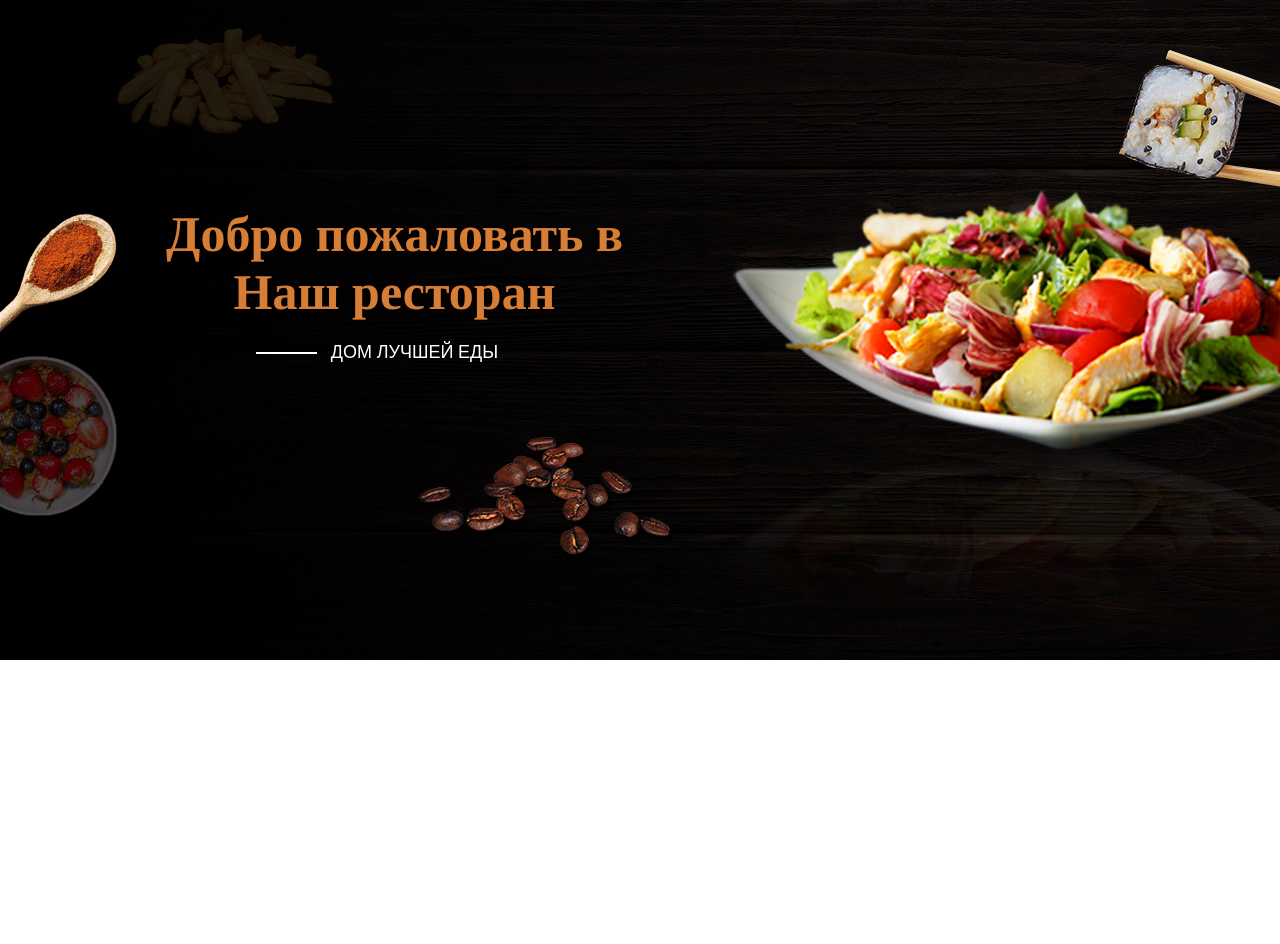
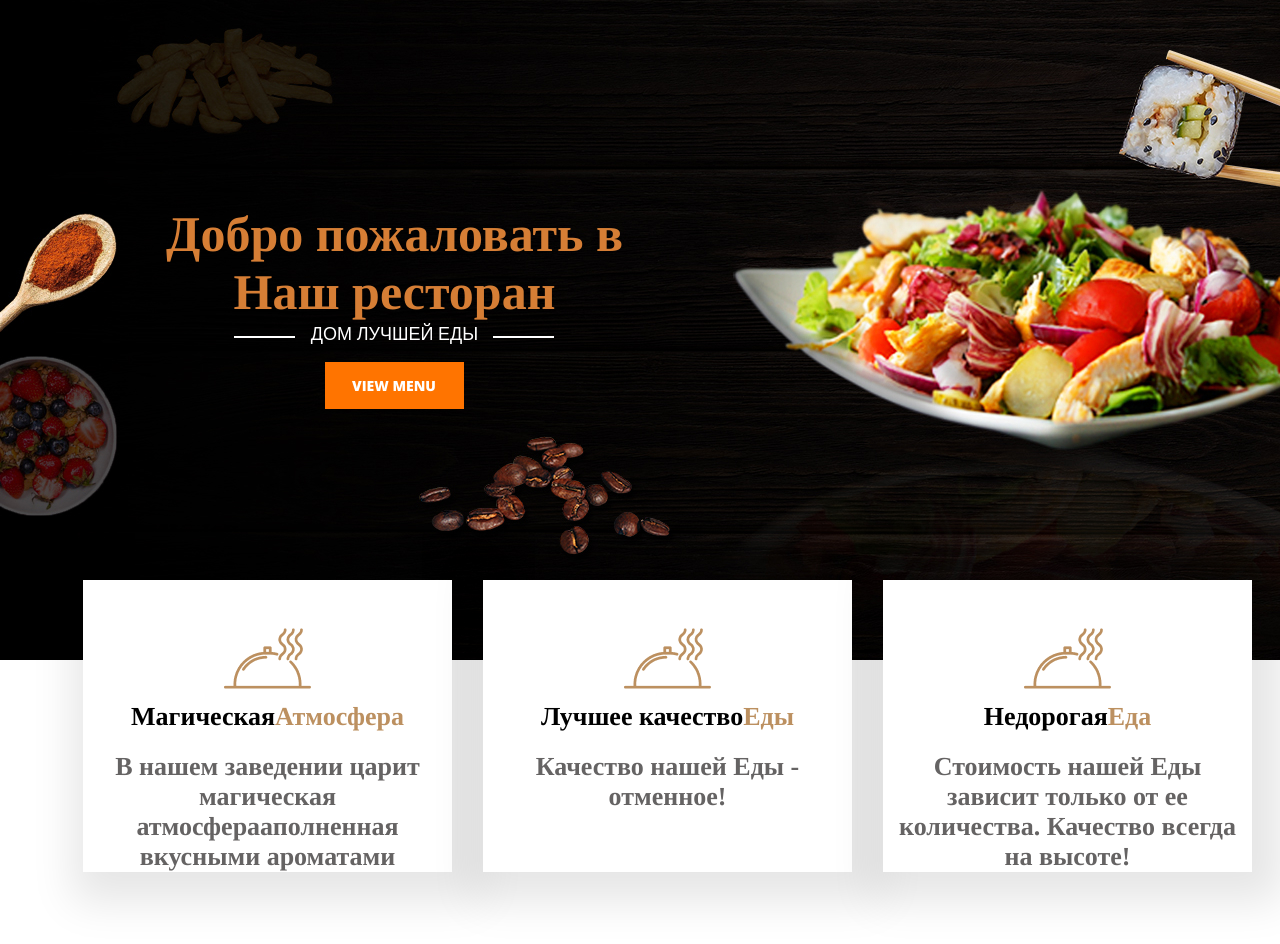
Before and after one commit to Doc9955/Restoran, a plain HTML site: page index.html in a window 1280 px wide. Shown: the part 140-1084 px from the top of the page. Drawn offline with nearby package versions, Linux system fonts and the light colour scheme.

Commit message:
10.03 18:00
Карточки нужн ододелать

```diff
--- a/index.html
+++ b/index.html
@@ -1,5 +1,6 @@
 <!DOCTYPE html>
 <html lang="en">
+
 <head>
   <meta charset="UTF-8">
   <meta http-equiv="X-UA-Compatible" content="IE=edge">
@@ -14,10 +15,13 @@
   <link href="https://fonts.googleapis.com/css2?family=Open+Sans:wght@400;800&display=swap" rel="stylesheet">
   <link rel="preconnect" href="https://fonts.googleapis.com">
   <link rel="preconnect" href="https://fonts.gstatic.com" crossorigin>
-    <link href="https://fonts.googleapis.com/css2?family=Open+Sans:wght@400;800&family=Tinos:ital,wght@0,700;1,400&display=swap" rel="stylesheet">
+  <link
+    href="https://fonts.googleapis.com/css2?family=Open+Sans:wght@400;800&family=Tinos:ital,wght@0,700;1,400&display=swap"
+    rel="stylesheet">
   <title>Ресторан</title>
   <link rel="stylesheet" href="style.css">
 </head>
+
 <body>
   <div class="header">
     <div class="container">
@@ -68,13 +72,68 @@
         <div class="header-title">Добро пожаловать в
 
           <div class="header-subtitle">Наш ресторан</div>
-       <dir class="header-suptitle">ДОМ ЛУЧШЕЙ ЕДЫ</dir>
+          <div class="header-suptitle">ДОМ ЛУЧШЕЙ ЕДЫ</div>
+
+          <div class="header-btn">
+            <a href="#" class="header-button">VIEW MENU</a>
+          </div>
+
         </div>
       </div>
     </div>
   </div>
-  <section>
-    <header></header>
-  </section>
+
+
+
+  <div class="carts">
+    <div class="containerr">
+      <div class="cart-holder">
+        <div class="cart">
+          <div class="cart-image">
+            <img class="cart-img" src="cart.png">
+          </div>
+          <div class="cart-title">Магическая <span>Атмосфера</span>
+          </div>
+          <div class="cart-desk">В нашем заведении царит магическая
+            атмосферааполненная вкусными ароматами
+          </div>
+        </div>
+
+
+
+        <div class="cart">
+          <div class="cart-image">
+            <img class="cart-img" src="cart.png">
+          </div>
+          <div class="cart-title">Лучшее качество <span>Еды</span>
+          </div>
+          <div class="cart-desk">Качество нашей
+            Еды - отменное!
+
+          </div>
+        </div>
+
+
+        <div class="cart">
+          <div class="cart-image">
+            <img class="cart-img" src="cart.png">
+          </div>
+          <div class="cart-title">Недорогая <span>Еда</span>
+          </div>
+          <div class="cart-desk">Стоимость нашей Еды
+            зависит только от ее
+            количества. Качество
+            всегда на высоте!
+          </div>
+        </div>
+      </div>
+    </div>
+  </div>
+
+
+
+
+
 </body>
+
 </html>
--- a/style.css
+++ b/style.css
@@ -121,6 +121,7 @@ position: relative;
     position: absolute;
     left: 0;
     margin-top: 222px;
+    margin-bottom: 12px;
 }
 
 .header-suptitle {
@@ -135,15 +136,73 @@ font-family: 'Open Sans', sans-serif;
     height: 2px;
     width: 61px;
     background: #fff;
-    top: 147px;
-    left: 90px;
+    top: 131px;
+    left: 68px;
 }
 
-.header-suptitle::after {
+.header-suptitle::before {
     position: absolute;
     content: "";
     height: 2px;
     width: 61px;
     background: #fff;
-    top: 147px;
-    left: 90px;
+    top: 131px;
+    left: 327px;
+    }
+
+    .header-button {
+        background-color: #FF7400;
+        padding: 14px 28px 14px 27px;
+        color: #fff;
+        font-size: 14px;
+        font-weight: 700;
+        font-family: 'Open Sans', sans-serif;
+        text-decoration: none;
+        transition: background-color 0.3s linear;
+    }
+
+    .header-button:hover {
+      background-color: #9e5604;
+    }
+
+    .cart-holder {
+        display: flex;
+        justify-self: center;
+    }
+
+    .cart {
+        box-shadow: 10px 10px 40px 20px #0000001A;
+        width: 349px;
+        margin-right: 31px;
+        background-color: #fff;
+        margin-top: -80px;
+        padding: 0px 10px;
+    }
+
+    .cart-image {
+        display: flex;
+        justify-content: center;
+        padding-top: 35px;
+    }
+
+    .cart-title span {
+    color: #BC9060
+
+    }
+
+    .cart-title {
+        display: flex;
+        justify-content: center;
+        margin-bottom: 20px;
+        font-family: 'Tinos', serif;
+        font-weight: 400;
+        font-size: 26px;
+    }
+
+    .cart-desk{
+        text-align: center;
+        font-family: 'Tinos', serif;
+        font-weight: 400;
+        font-size: 26px;
+        color: #656363;
+    }
```
Also changed, not shown: cart.png (added). Lines whose indentation alone changed are shown as unchanged.
